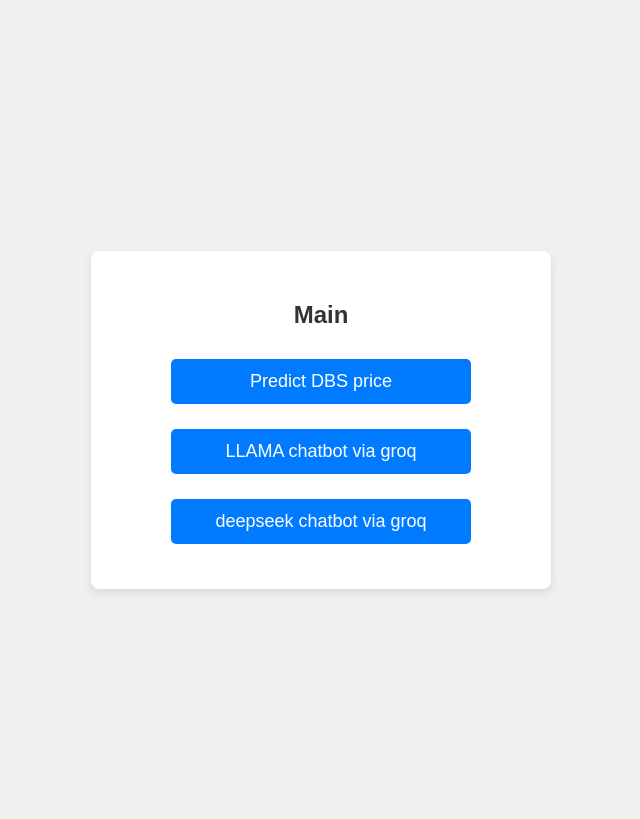
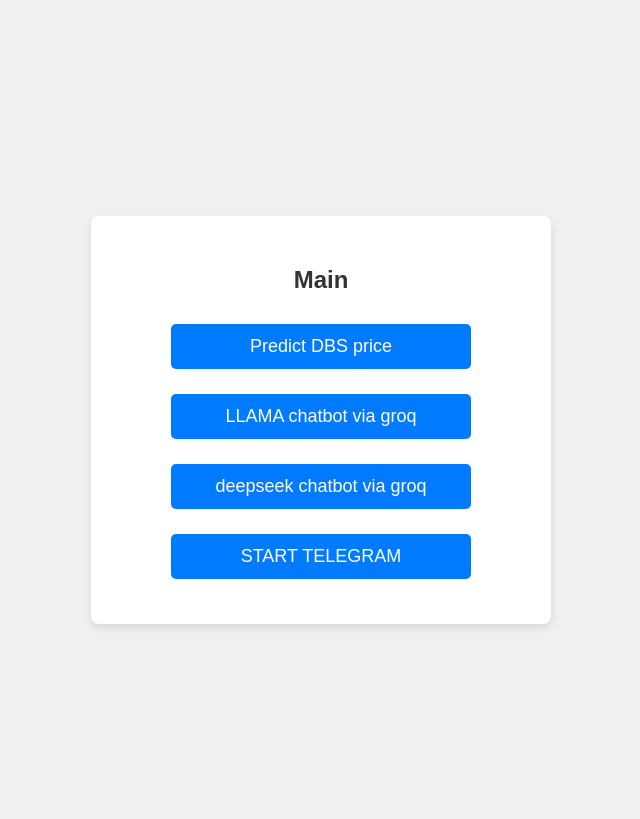
Before and after one commit to Ian-morph/dbss, a Flask app: page /main in a window 1280 px wide. Shown: the top 819 px of the page, without its empty margins (319-959 px from the left). Run offline with Flask 3, Linux system fonts and the light colour scheme.

Commit message:
commit app telegram

```diff
--- a/app.py
+++ b/app.py
@@ -74,5 +74,9 @@
     pred = model.predict([[q]])
     return(render_template("prediction.html",r=pred))
 
+@app.route("/telegram",methods=["GET","POST"])
+def telegram():
+    return(render_template("telegram.html"))
+
 if __name__ == "__main__":
     app.run()
--- a/templates/main.html
+++ b/templates/main.html
@@ -16,5 +16,8 @@
         <form action="/deepseek" method="post">
             <input type="submit" value="deepseek chatbot via groq">
         </form>
+        <form action="/telegram" method="post">
+            <input type="submit" value="START TELEGRAM">
+        </form>
     </div>
 </body>
```
